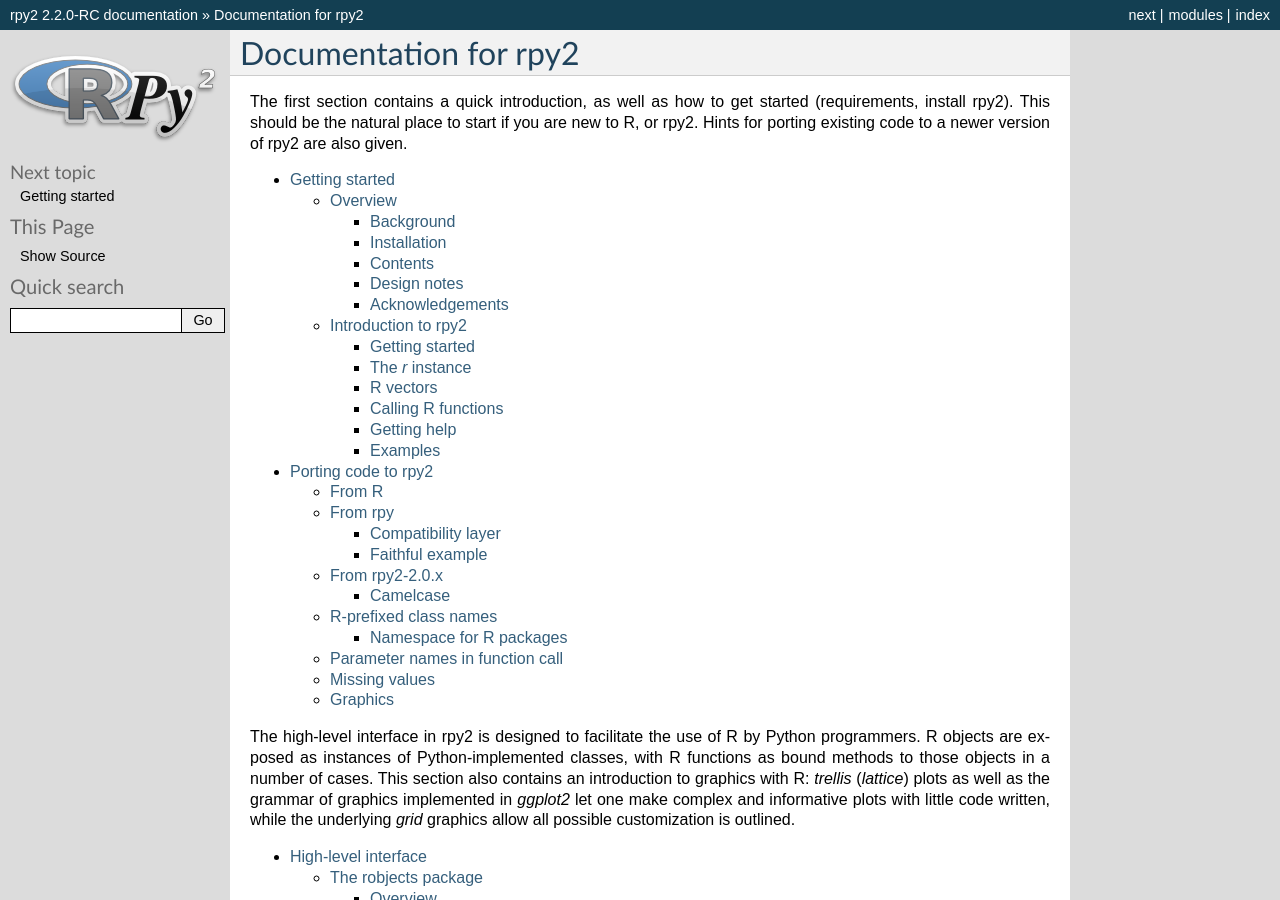
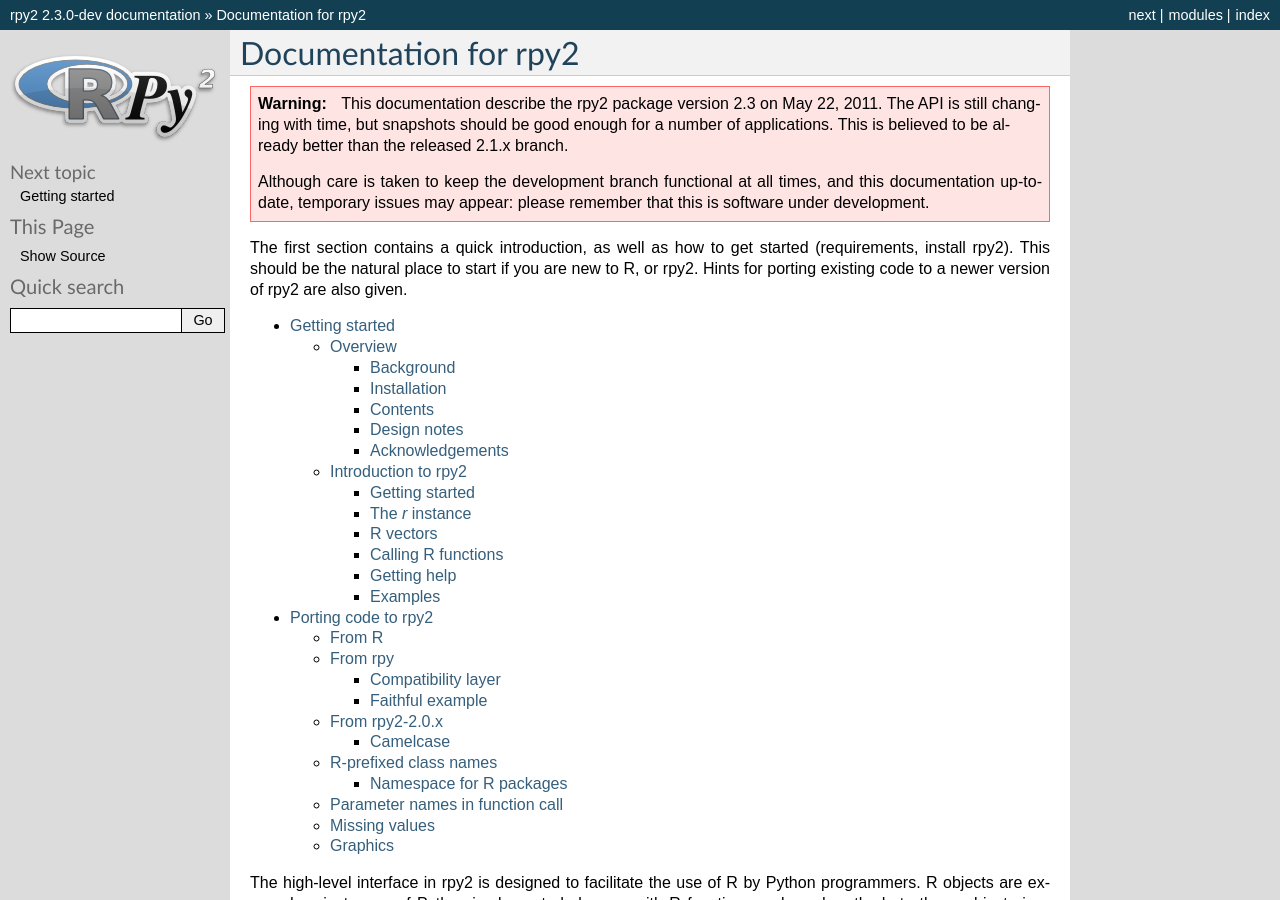
Before and after one commit to rpy2/rpy2, a Sphinx documentation site: the page built from doc/source/index.rst, in a window 1280 px wide and 900 px high. Built offline with Sphinx 7.4.7, drawn with Linux system fonts in a browser that asks for light colours; formulas are drawn with MathJax 3; some of the changed text lies outside the part shown.

Commit message:
tag for version 2.3.0-dev

```diff
--- a/doc/source/conf.py
+++ b/doc/source/conf.py
@@ -45,9 +45,9 @@
 # built documents.
 #
 # The short X.Y version.
-version = '2.2'
+version = '2.3'
 # The full version, including alpha/beta/rc tags.
-release = '2.2.0-RC'
+release = '2.3.0-dev'
 
 # The language for content autogenerated by Sphinx. Refer to documentation
 # for a list of supported languages.
--- a/rpy/__init__.py
+++ b/rpy/__init__.py
@@ -1,5 +1,5 @@
 
-__version_vector__ = ((2,2,0), 'rc')
+__version_vector__ = ((2,3,0), 'dev')
 
 __version__ = '.'.join([str(x) for x in __version_vector__[0]]) + \
               '' + __version_vector__[1]
```
